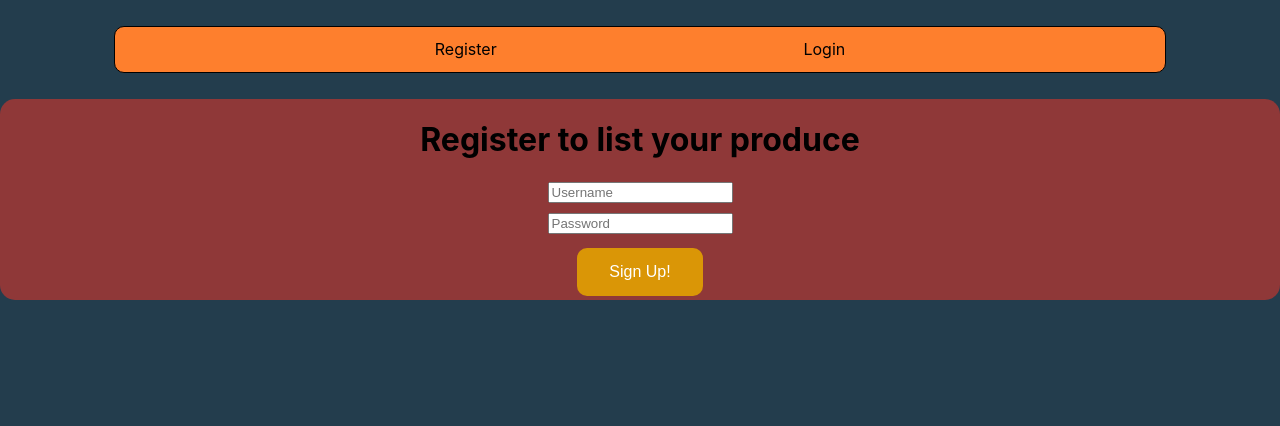
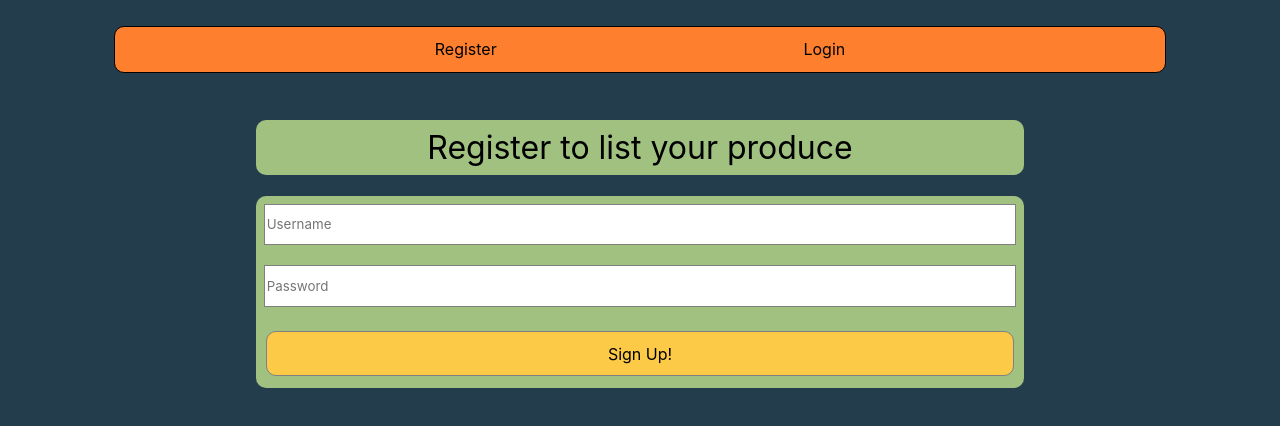
Before and after one commit to ChristopherHenao/marketplace-frontend, a React (Create React App) app: page /register in a window 1280 px wide. Shown: the top 426 px of the page. Built offline with nearby package versions, Linux system fonts and the light colour scheme.

Commit message:
style all the things!
unify the colors between pages. style login, register, add item,
item list.

```diff
--- a/src/App.css
+++ b/src/App.css
@@ -1,3 +1,7 @@
+/* * {
+  border: 1px red solid;
+} */
+
 :root {
   --bg-color: #233D4D;
   --nav-color: #FE7F2D;
@@ -48,13 +52,33 @@ body {
   }
 }
 
+h4, h5 {
+  font-weight: normal;
+}
+
+.item-list-container :is(select, button) {
+  font-family: inherit;
+  padding: 7px 2px;
+  box-sizing: border-box;
+}
+
+#itemMarketDiv {
+  width: 60%;
+  background-color: var(--fg-color);
+  border-radius: 10px;
+  padding: 1%;
+  margin: auto;
+}
+
 .item-list {
   display: flex;
   flex-wrap: wrap;
 }
 
 .item-card {
+  background-color: #619B8A;
   border: 1px solid black;
+  font-weight: normal;
   border-radius: 30px;
   width: 25%;
   margin: 2% auto;
@@ -77,23 +101,59 @@ body {
   color: black;
 }
 
-/* Login Page styling  */
+.navbar a:hover {
+  color: #f1f1f1;
+}
+
+/* Login Page & Sign up styling  */
 
 .login-form-container {
-  background-color: var(--fg-color);
+  display: flex;
+  justify-content: center;
+}
+
+.login-form-subcontainer {
   border-radius: 15px;
   display:flex;
   flex-direction:column;
   justify-content: center;
   align-items:center;
+  width: 60%;
+  box-sizing: border-box;
 }
 
-#login-password-input {
-  margin-bottom: 10px;
-  margin-top: 10px;
+.login-form-subcontainer h1 {
+  box-sizing: border-box;
+  background-color: var(--fg-color);
+  width: 100%;
+  padding: 1%;
+  border-radius: 10px;
+  font-weight: normal;
 }
 
-#login-button {
+.login-form-container form {
+  display: flex;
+  box-sizing: border-box;
+  flex-direction: column;
+  justify-content: space-around;
+  margin: auto;
+  height: 24vh;
+  width: 100%;
+  background-color: var(--fg-color);
+  padding: 1%;
+  border-radius: 10px;
+}
+
+.login-form-container form :is(input, select, textarea, button) {
+  font-family: inherit;
+  box-sizing: border-box;
+  padding: 10px 2px;
+  border: 1px grey solid;
+  flex-grow: 1;
+  /* max-height: 5vh; */
+}
+
+.login-button {
   background-color: var(--btn-color);
   border: none;
   border-radius:10px;
@@ -106,81 +166,7 @@ body {
   cursor: pointer;
 }
 
-/*Sign Up Page styling */
-
-.register-form-container {
-  background-color:rgb(143, 56, 56);
-  border-radius: 15px;
-  display:flex;
-  flex-direction:column;
-  justify-content: center;
-  align-items:center;
-}
-
-#register-password-input {
-  margin-top: 10px;
-  margin-bottom: 10px;
-}
-
-#market-input {
-  margin-bottom: 10px;
-}
-
-#register-button {
-  background-color: #da9606;
-  border: none;
-  border-radius:10px;
-  color: white;
-  padding: 15px 32px;
-  text-align: center;
-  text-decoration: none;
-  display: inline-block;
-  font-size: 16px;
-  margin: 4px 2px;
-  cursor: pointer;
-}
-
 /* Add Item Form Styling */
-
-/* #addItemFormContainer {
-  background-color:rgb(150, 16, 78);
-  border-radius: 15px;
-  display:flex;
-  flex-direction:column;
-  justify-content: center;
-  align-items:center;
-}
-
-#itemPriceDiv {
-  margin-top: 10px;
-  margin-bottom: 10px;
-}
-
-#itemCategoryDiv {
-  margin-bottom: 10px;
-}
-
-#itemMarketDiv {
-  margin-bottom: 10px;
-}
-
-#itemDescriptionDiv {
-  margin-bottom: 10px;
-}
-
-#add-button {
-  background-color: #da9606;
-  border: none;
-  border-radius:10px;
-  color: white;
-  padding: 15px 32px;
-  text-align: center;
-  text-decoration: none;
-  display: inline-block;
-  font-size: 16px;
-  margin: 4px 2px;
-  cursor: pointer;
-} */
 
 #addItemForm {
   display: flex;
--- a/src/components/ItemList.js
+++ b/src/components/ItemList.js
@@ -43,7 +43,7 @@ const ItemList = (props) => {
 
 
     return (
-        <div>
+        <div class="item-list-container">
             <div id="itemMarketDiv">
                 <label>Market Location: </label>
                 <select
--- a/src/components/LoginPage.js
+++ b/src/components/LoginPage.js
@@ -44,6 +44,7 @@ const LoginPage = (props) => {
 
     return (
         <div className="login-form-container">
+            <div className="login-form-subcontainer">
             <h1>Login to access owners page</h1>
             <form onSubmit={handleSubmit}>
                 <input
@@ -64,8 +65,9 @@ const LoginPage = (props) => {
                     value={formValues.password}
                 />
                 <br/>
-                <button id="login-button">Login</button>
+                <button className="login-button">Login</button>
             </form>
+            </div>
         </div>
     )
 }
--- a/src/components/NavBar.js
+++ b/src/components/NavBar.js
@@ -21,7 +21,7 @@ const handleLogout = () => {
             <div className="navbar">
             <Link to="/">Home</Link>
             <Link to="/add-produce">Add Produce</Link>
-            <Link to="/edit-profile">Edit Profile</Link>
+            {/* <Link to="/edit-profile">Edit Profile</Link> */}
             <Link onClick={handleLogout}>Logout</Link>
             </div>
             :
--- a/src/components/SignUpPage.js
+++ b/src/components/SignUpPage.js
@@ -36,7 +36,8 @@ const SignUpForm = () => {
     }
 
     return (
-        <div className="register-form-container">
+        <div className="login-form-container">
+            <div className="login-form-subcontainer">
             <h1>Register to list your produce</h1>
             <form onSubmit={handleSubmit}>
                 <input
@@ -57,8 +58,9 @@ const SignUpForm = () => {
                     value={formValues.password}
                 />
                 <br/>
-                <button id="register-button">Sign Up!</button>
+                <button className="login-button">Sign Up!</button>
             </form>
+            </div>
         </div>
     )
 }
```
